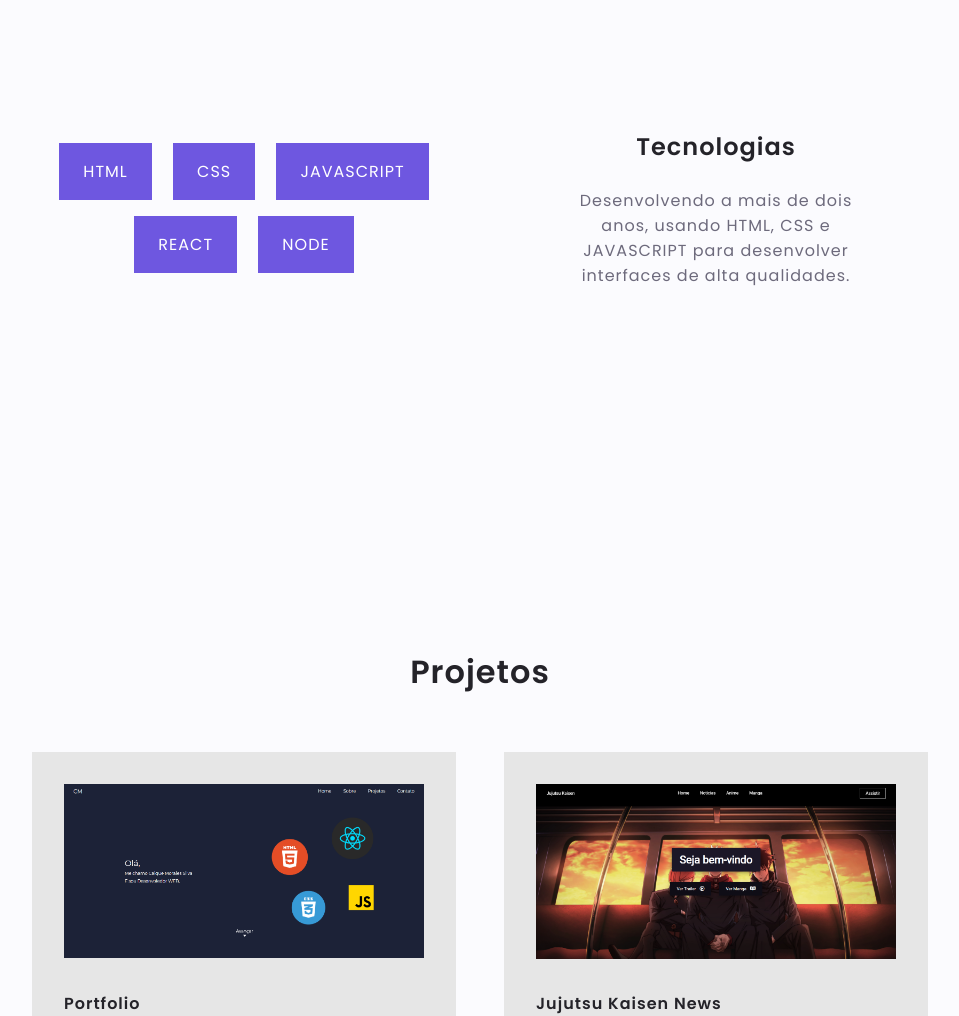
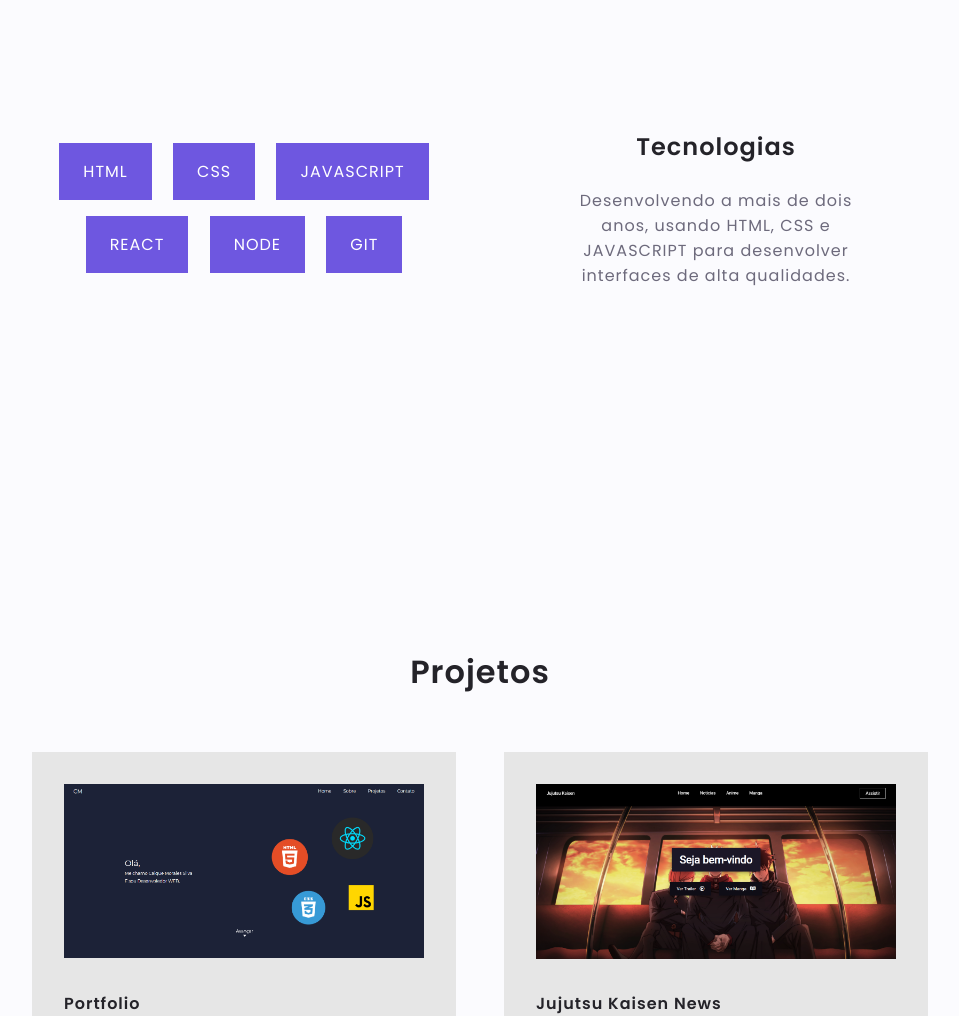
Before and after one commit to CaiqueMorales/PortfolioV2, a plain HTML site: page index.html in a window 1280 px wide. Shown: the part 1872-2888 px from the top of the page, without its empty margins (160-1119 px from the left). Drawn offline with nearby package versions, Linux system fonts and the light colour scheme.

Commit message:
Alterações feitas, currículo, e Git adicionado

```diff
--- a/index.html
+++ b/index.html
@@ -131,6 +131,9 @@
                     <div class="skills__techs-item">
                         NODE
                     </div>
+                    <div class="skills__techs-item">
+                        GIT
+                    </div>
 
                 </div>
 
```
Also changed, not shown: 1 other file.
